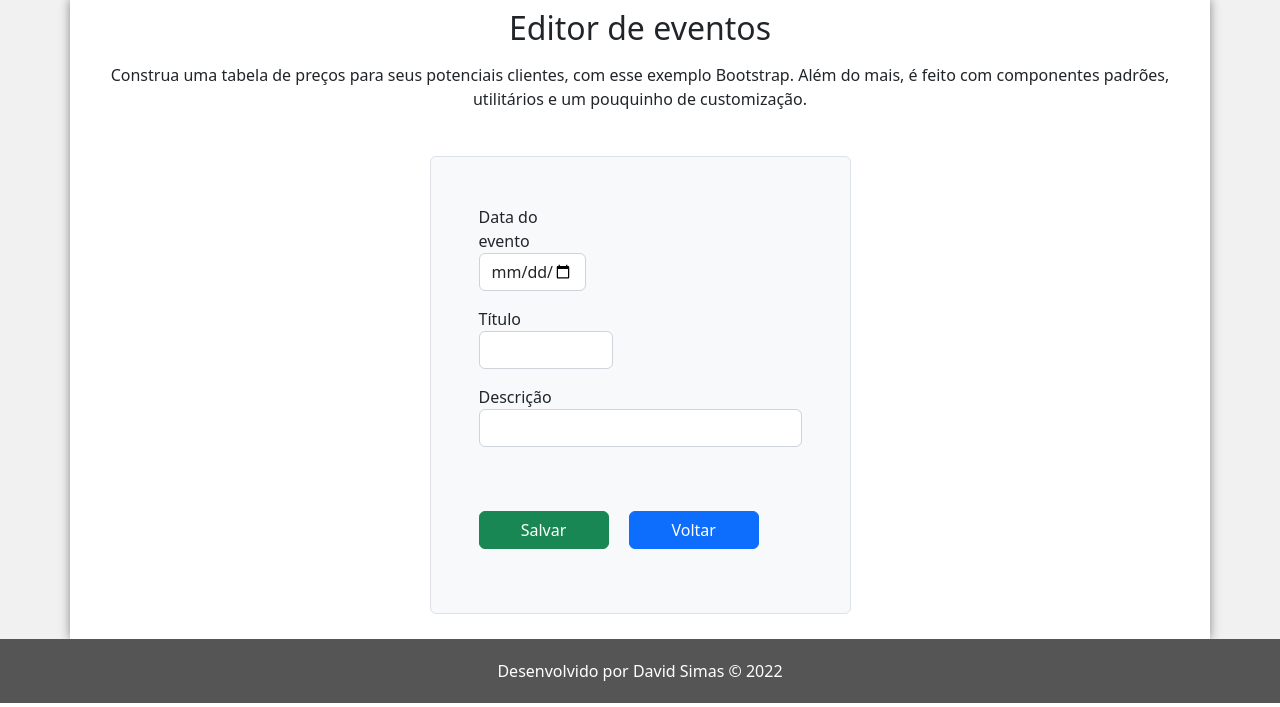
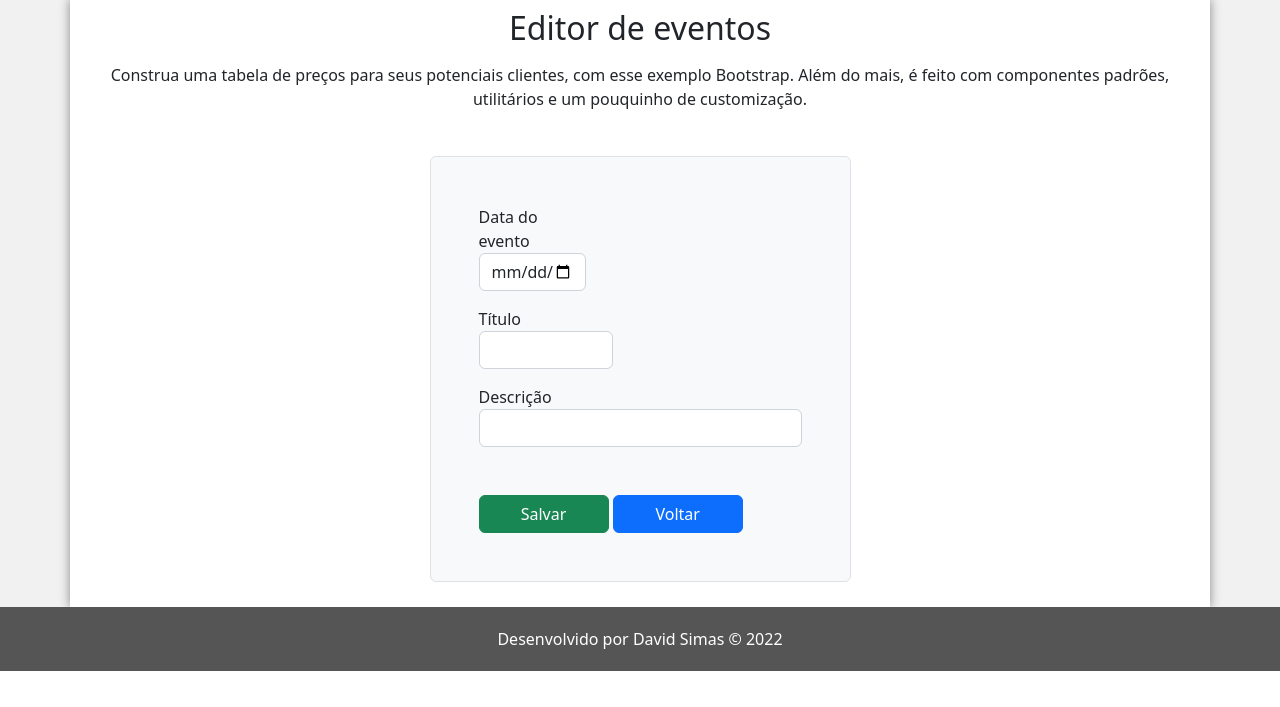
Before and after one commit to FelipeWeiss1992/Agenda, a Flask app: page /editar_evento/1 in a window 1280 px wide. Shown: the part 93-800 px from the top of the page. Run offline with Flask 2, Linux system fonts and the light colour scheme; the visitor is signed in with stand-in values (Sample User, id 1); data that the repository does not hold is empty; some libraries are stand-ins or nearby versions.

Commit message:
Ajuste margin dos botões

```diff
--- a/app/templates/editar_evento.html
+++ b/app/templates/editar_evento.html
@@ -29,7 +29,7 @@
                             <input type="text" class="form-control" id="i_descricao" name="n_descricao" value="{{ evento.descricao }}">
                         </div>
                         <button type="submit" class="btn btn-success">Salvar</button>
-                        <button type="button" class="btn btn-primary my-3 mx-3" onclick = "window.location.href='/listar_eventos';">Voltar</button>
+                        <button type="button" class="btn btn-primary" onclick = "window.location.href='/listar_eventos';">Voltar</button>
                     </form>
                 </div>
             </div>
```
